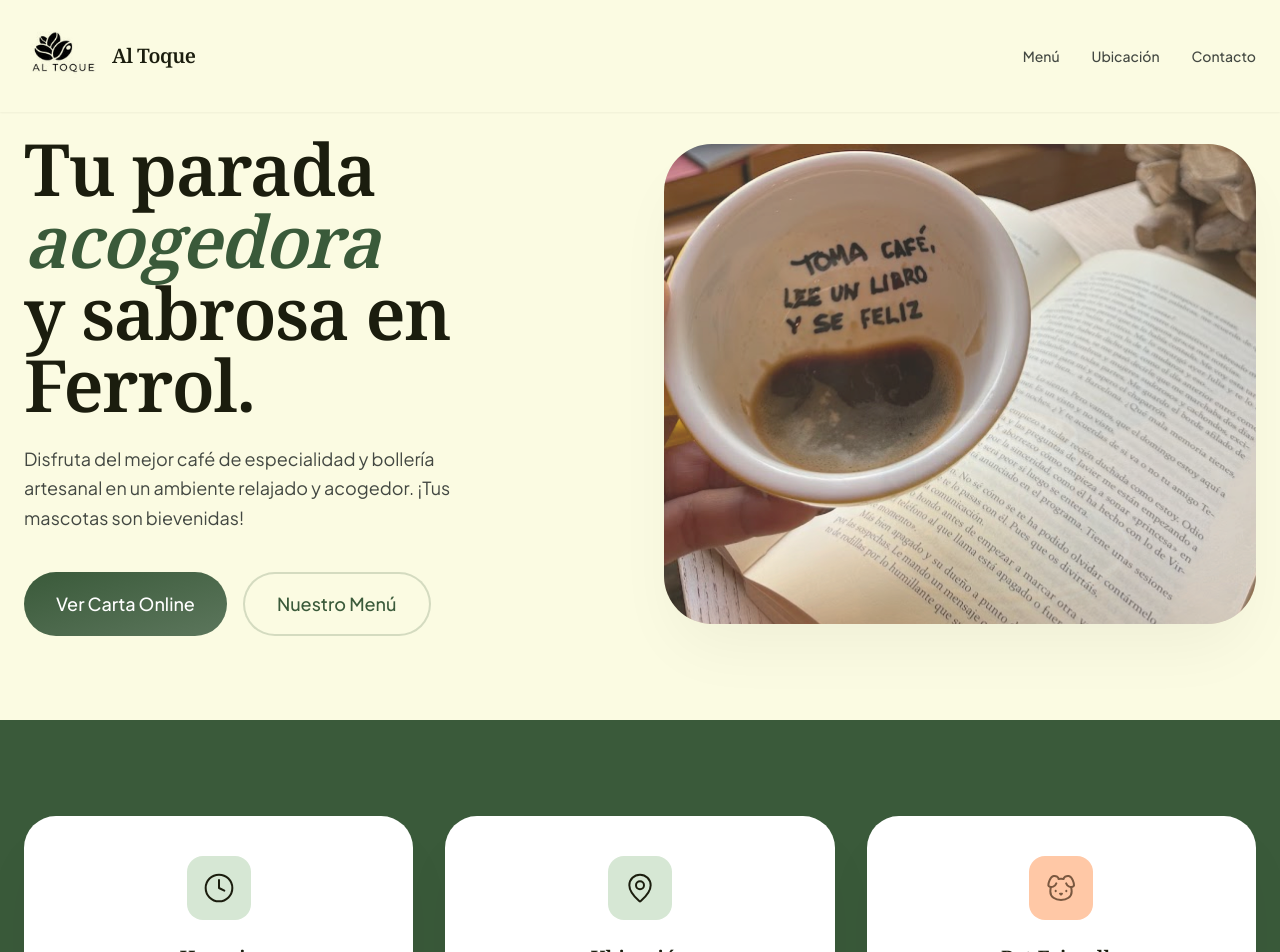
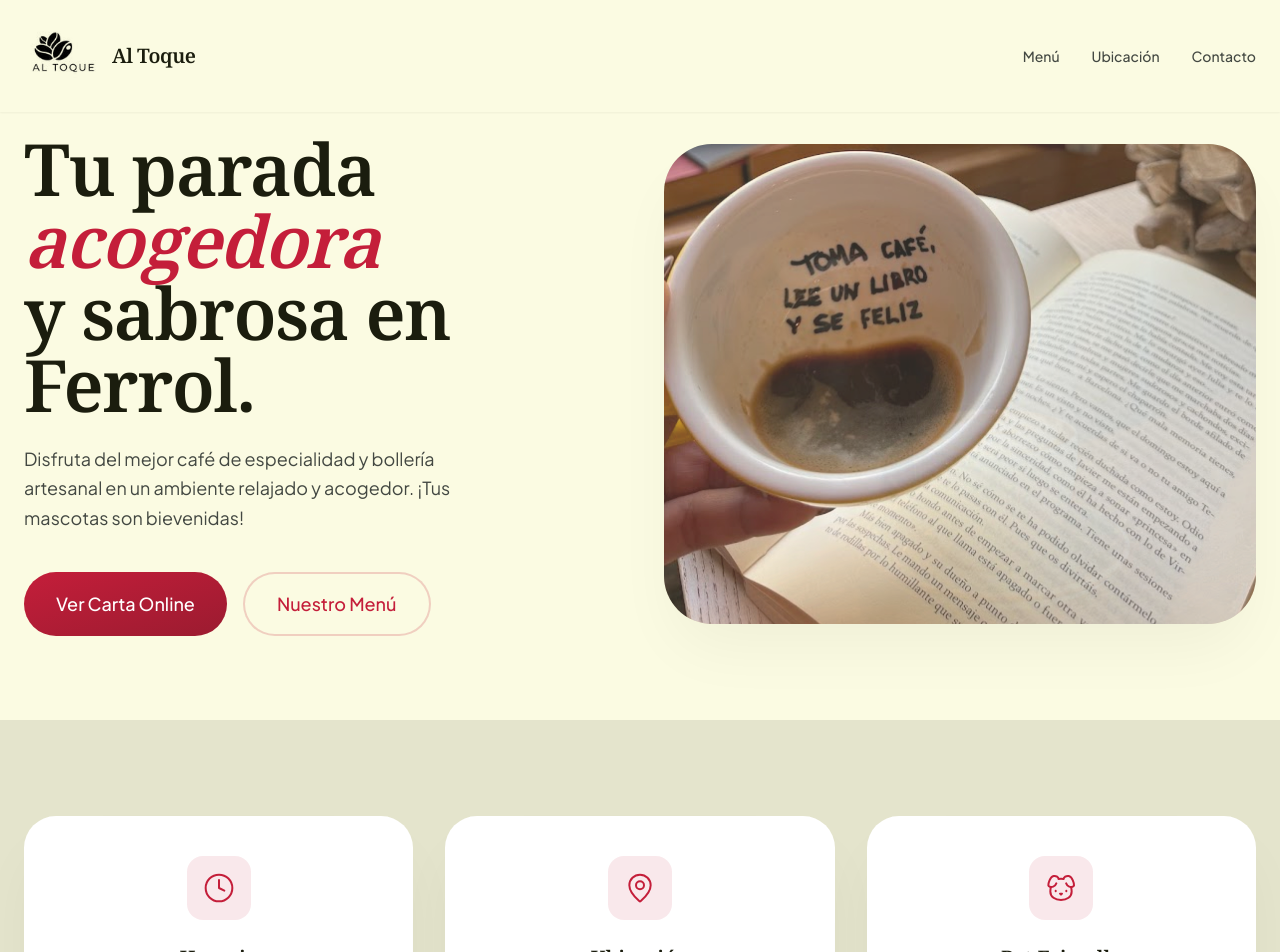
Before and after one commit to gestionaltoque-tech/web-al-toque, a Next.js app: page / in a window 1280 px wide. Shown: the top 952 px of the page. Built offline with nearby package versions, Linux system fonts and the light colour scheme.

Commit message:
tema en rojo y negro marca personal

```diff
--- a/src/components/ActionButtons.tsx
+++ b/src/components/ActionButtons.tsx
@@ -18,13 +18,13 @@ export default function ActionButtons() {
               href="https://wa.me/34602400773"
               target="_blank"
               rel="noopener noreferrer"
-              className="flex flex-col items-center justify-center p-8 bg-surface-container-lowest shadow-sm hover:shadow-organic rounded-4xl transition-shadow"
+              className="flex flex-col items-center justify-center p-8 bg-surface-container shadow-sm hover:shadow-organic rounded-4xl border border-transparent hover:border-primary/30 transition-all duration-300 group"
             >
-              <div className="w-16 h-16 rounded-full bg-[#E8F5E9] text-[#2E7D32] flex items-center justify-center mb-4">
+              <div className="w-16 h-16 rounded-full bg-primary/10 text-primary flex items-center justify-center mb-4 group-hover:bg-primary group-hover:text-white transition-colors duration-300">
                 <MessageCircle size={32} strokeWidth={1.5} />
               </div>
               <span className="font-body font-semibold text-on-surface">
-                Contacta por WhatsApp
+                WhatsApp
               </span>
             </Link>
           </motion.div>
@@ -34,9 +34,9 @@ export default function ActionButtons() {
               href="https://maps.google.com/?q=Rua+Real+69,Ferrol,Spain+15402"
               target="_blank"
               rel="noopener noreferrer"
-              className="flex flex-col items-center justify-center p-8 bg-surface-container-lowest shadow-sm hover:shadow-organic rounded-4xl transition-shadow"
+              className="flex flex-col items-center justify-center p-8 bg-surface-container shadow-sm hover:shadow-organic rounded-4xl border border-transparent hover:border-primary/30 transition-all duration-300 group"
             >
-              <div className="w-16 h-16 rounded-full bg-primary-fixed text-on-primary-fixed flex items-center justify-center mb-4">
+              <div className="w-16 h-16 rounded-full bg-primary/10 text-primary flex items-center justify-center mb-4 group-hover:bg-primary group-hover:text-white transition-colors duration-300">
                 <MapPin size={32} strokeWidth={1.5} />
               </div>
               <span className="font-body font-semibold text-on-surface">
@@ -48,9 +48,9 @@ export default function ActionButtons() {
           <motion.div whileHover={{ scale: 1.02 }} whileTap={{ scale: 0.98 }}>
             <Link
               href="tel:+34602400773"
-              className="flex flex-col items-center justify-center p-8 bg-surface-container-lowest shadow-sm hover:shadow-organic rounded-4xl transition-shadow"
+              className="flex flex-col items-center justify-center p-8 bg-surface-container shadow-sm hover:shadow-organic rounded-4xl border border-transparent hover:border-primary/30 transition-all duration-300 group"
             >
-              <div className="w-16 h-16 rounded-full bg-secondary-container text-on-secondary-container flex items-center justify-center mb-4">
+              <div className="w-16 h-16 rounded-full bg-primary/10 text-primary flex items-center justify-center mb-4 group-hover:bg-primary group-hover:text-white transition-colors duration-300">
                 <Phone size={32} strokeWidth={1.5} />
               </div>
               <span className="font-body font-semibold text-on-surface">
--- a/src/components/Footer.tsx
+++ b/src/components/Footer.tsx
@@ -3,25 +3,25 @@ import Link from "next/link";
 
 export default function Footer() {
   return (
-    <footer className="bg-surface-dim pt-16 pb-8">
+    <footer className="bg-surface-dark pt-16 pb-8 text-on-surface-dark transition-colors duration-500">
       <div className="max-w-7xl mx-auto px-6">
         <div className="flex flex-col md:flex-row justify-between items-center md:items-start gap-8 mb-12">
           <div className="text-center md:text-left">
-            <h3 className="font-display font-semibold text-2xl text-on-surface mb-2">
+            <h3 className="font-display font-semibold text-3xl mb-2">
               Al Toque
             </h3>
-            <p className="font-body text-on-surface-variant max-w-xs mx-auto md:mx-0">
+            <p className="font-body opacity-70 max-w-xs mx-auto md:mx-0">
               Tu parada rápida y sabrosa en el corazón de Ferrol.
             </p>
           </div>
 
           <div className="text-center md:text-right">
-            <h4 className="font-display font-semibold text-lg text-on-surface mb-4">Síguenos</h4>
+            <h4 className="font-display font-semibold text-lg mb-4">Síguenos</h4>
             <Link
               href="https://instagram.com/altoque_ferrol"
               target="_blank"
               rel="noopener noreferrer"
-              className="inline-flex items-center gap-2 text-on-surface-variant hover:text-primary transition-colors"
+              className="inline-flex items-center gap-2 opacity-70 hover:text-primary hover:opacity-100 transition-all"
             >
               <AtSign size={20} />
               <span>@altoque_ferrol</span>
@@ -29,12 +29,12 @@ export default function Footer() {
           </div>
         </div>
 
-        <div className="border-t border-outline-variant/30 pt-8 flex flex-col md:flex-row justify-between items-center gap-4 text-sm text-on-surface-variant font-body">
+        <div className="border-t border-on-surface-dark/10 pt-8 flex flex-col md:flex-row justify-between items-center gap-4 text-sm opacity-50 font-body">
           <p>
-            Rua Real 69, Ferrol, Spain 15402
+            Rua Real 69, Ferrol, A Coruña, 15402
           </p>
           <p>
-            © {new Date().getFullYear()} Al Toque. Todos los derechos reservados.
+            © {new Date().getFullYear()} Al Toque.
           </p>
         </div>
       </div>
--- a/src/components/InfoSection.tsx
+++ b/src/components/InfoSection.tsx
@@ -1,6 +1,6 @@
-import { Clock, MapPin, Dog } from "lucide-react";
+import { motion } from "framer-motion";
+import { Clock, Dog, MapPin } from "lucide-react";
 import Link from "next/link";
-import { motion } from "framer-motion";
 
 export default function InfoSection() {
   const container = {
@@ -17,7 +17,7 @@ export default function InfoSection() {
   };
 
   return (
-    <section className="bg-primary pt-24 pb-32">
+    <section className="bg-surface-container-highest pt-24 pb-32">
       <div className="max-w-7xl mx-auto px-6">
         <motion.div
           className="grid md:grid-cols-3 gap-8"
@@ -28,7 +28,7 @@ export default function InfoSection() {
         >
           {/* Horarios */}
           <motion.div variants={item} className="bg-surface-container-lowest p-10 rounded-4xl flex flex-col items-center text-center shadow-organic">
-            <div className="w-16 h-16 bg-primary-fixed flex items-center justify-center rounded-2xl mb-6 text-on-primary-fixed">
+            <div className="w-16 h-16 bg-primary/10 flex items-center justify-center rounded-2xl mb-6 text-primary">
               <Clock size={32} strokeWidth={1.5} />
             </div>
             <h3 className="font-display text-xl text-on-surface font-semibold mb-3">Horario</h3>
@@ -41,13 +41,13 @@ export default function InfoSection() {
 
           {/* Ubicación */}
           <motion.div variants={item} className="bg-surface-container-lowest p-10 rounded-4xl flex flex-col items-center text-center shadow-organic">
-            <div className="w-16 h-16 bg-primary-fixed flex items-center justify-center rounded-2xl mb-6 text-on-primary-fixed">
+            <div className="w-16 h-16 bg-primary/10 flex items-center justify-center rounded-2xl mb-6 text-primary">
               <MapPin size={32} strokeWidth={1.5} />
             </div>
             <h3 className="font-display text-xl text-on-surface font-semibold mb-3">Ubicación</h3>
             <p className="text-on-surface-variant font-body mb-4">
               Rua Real 69,<br />
-              Ferrol, Spain 15402
+              Ferrol, A Coruña, 15402
             </p>
             <Link
               href="https://maps.google.com/?q=Rua+Real+69,Ferrol,Spain+15402"
@@ -61,7 +61,7 @@ export default function InfoSection() {
 
           {/* Pet Friendly */}
           <motion.div variants={item} className="bg-surface-container-lowest p-10 rounded-4xl flex flex-col items-center text-center shadow-organic transform md:-translate-y-4">
-            <div className="w-16 h-16 bg-secondary-container flex items-center justify-center rounded-2xl mb-6 text-on-secondary-container">
+            <div className="w-16 h-16 bg-primary/10 flex items-center justify-center rounded-2xl mb-6 text-primary">
               <Dog size={32} strokeWidth={1.5} />
             </div>
             <h3 className="font-display text-xl text-on-surface font-semibold mb-3">Pet Friendly</h3>
--- a/tailwind.config.ts
+++ b/tailwind.config.ts
@@ -1,4 +1,30 @@
 import type { Config } from "tailwindcss";
+
+/**
+ *  TEMAS DE MARCA - CAMBIO RÁPIDO
+ *  Para cambiar el color de toda la web, simplemente cambia la constante 'activeTheme'
+ *  por el tema que prefieras (RED o GREEN).
+ */
+
+const RED_THEME = {
+  primary: "#C41E3A",
+  primaryContainer: "#9B1B30",
+  secondary: "#1A1A1A",
+  surfaceDark: "#121212",
+  onSurfaceDark: "#fbfbe2",
+};
+
+const GREEN_THEME = {
+  primary: "#3A5A3A",
+  primaryContainer: "#5C765C",
+  secondary: "#824c28",
+  surfaceDark: "#dbdcc3",
+  onSurfaceDark: "#1b1d0e",
+};
+
+// --- ELIGE EL TEMA AQUÍ ---
+const activeTheme = RED_THEME;
+// --------------------------
 
 const config: Config = {
   content: [
@@ -11,21 +37,22 @@ const config: Config = {
       colors: {
         background: "#fbfbe2",
         primary: {
-          DEFAULT: "#3A5A3A", // Stronger sage green
-          container: "#5C765C",
-          fixed: "#d6e7d4",
-          "fixed-dim": "#bacbb8",
+          DEFAULT: activeTheme.primary,
+          container: activeTheme.primaryContainer,
+          fixed: "#FFE4E6",
+          "fixed-dim": "#FECDD3",
         },
         secondary: {
-          DEFAULT: "#824c28", // Stronger earthy brown
-          container: "#ffc8a6",
-          fixed: "#ffdcc6",
-          "fixed-dim": "#eabda0",
+          DEFAULT: activeTheme.secondary,
+          container: "#333333",
+          fixed: "#4A4A4A",
+          "fixed-dim": "#2D2D2D",
         },
         surface: {
           DEFAULT: "#fbfbe2",
           dim: "#dbdcc3",
           bright: "#fbfbe2",
+          dark: activeTheme.surfaceDark,
           "container-lowest": "#ffffff",
           "container-low": "#f5f5dc",
           container: "#efefd7",
@@ -36,9 +63,10 @@ const config: Config = {
         on: {
           primary: "#ffffff",
           secondary: "#ffffff",
-          "secondary-container": "#7a5840",
+          "secondary-container": "#fbfbe2",
           surface: "#1b1d0e",
           "surface-variant": "#434842",
+          "surface-dark": activeTheme.onSurfaceDark,
         },
         outline: {
           DEFAULT: "#747872",
```
Also changed, not shown: src/components/Reviews.tsx (+9 -9 lines).
